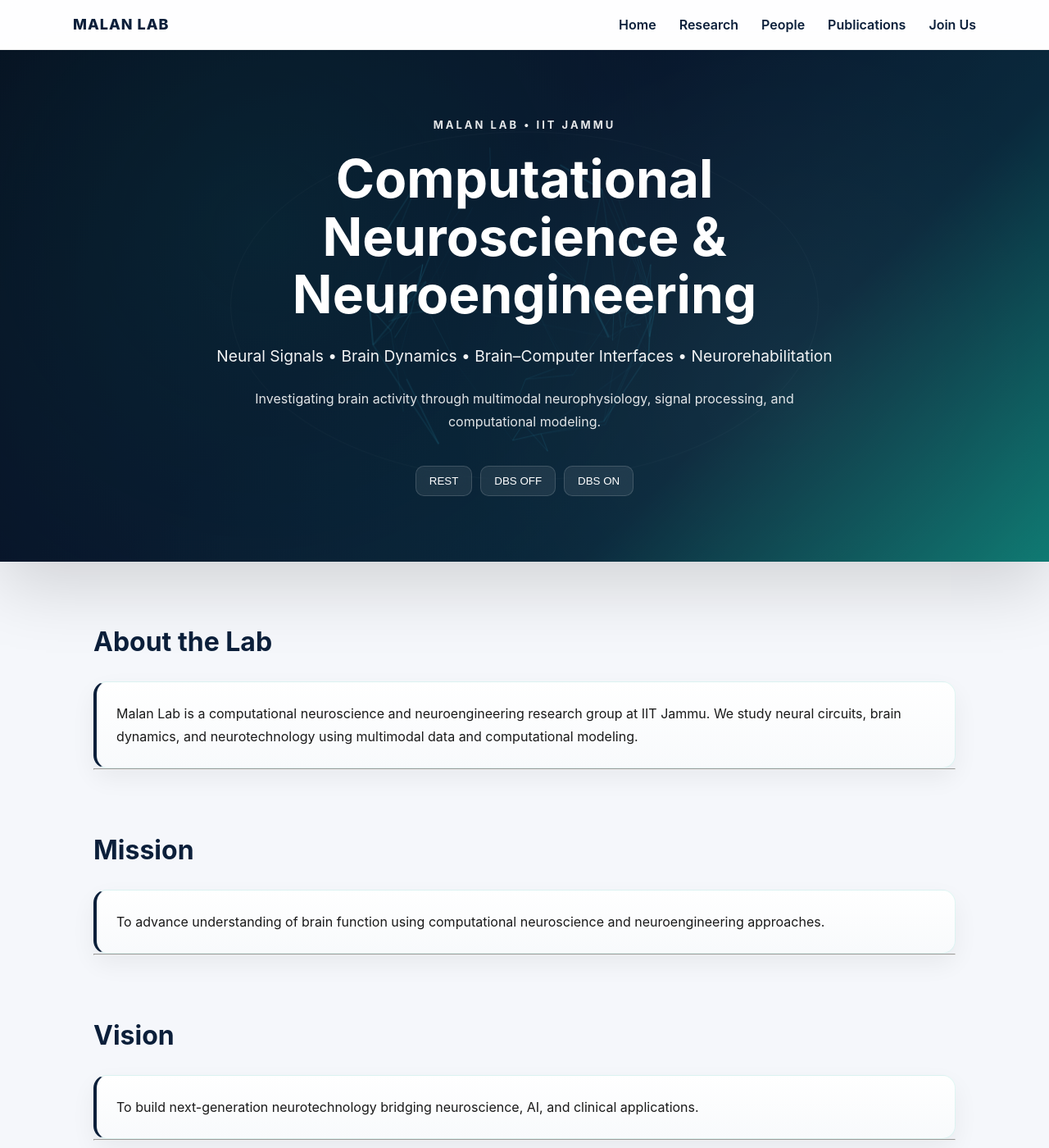
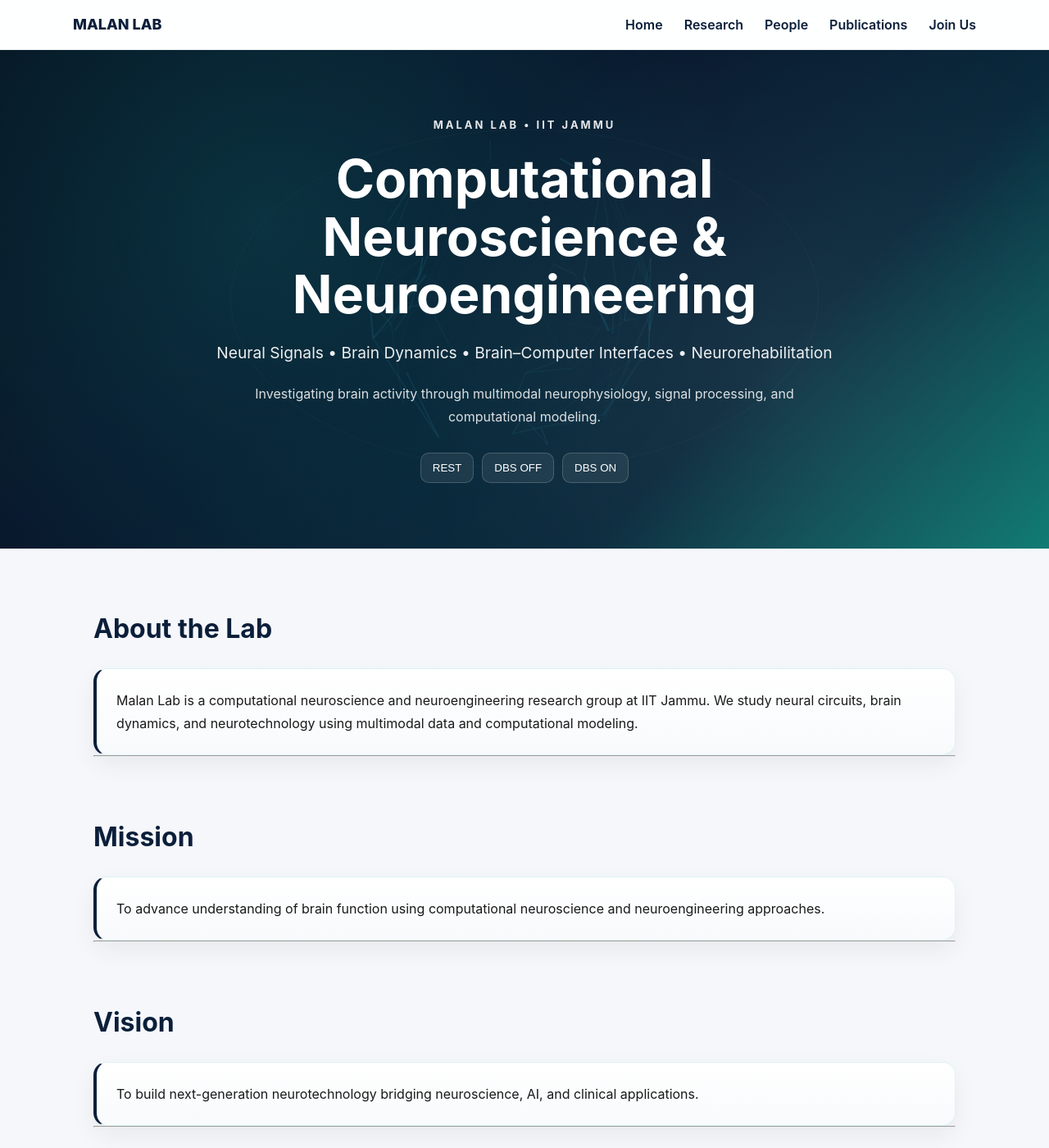
Before and after one commit to malanlab/malanlab.github.io, a Jekyll site: the page built from index.md, in a window 1280 px wide and 1400 px high. Shown: the whole window at 82% size. Built offline with Jekyll 4.4.1, drawn with Linux system fonts in a browser that asks for light colours.

Commit message:
Update style.css

```diff
--- a/assets/style.css
+++ b/assets/style.css
@@ -10,6 +10,11 @@
   box-sizing: border-box;
 }
 
+html, body {
+  width: 100%;
+  overflow-x: hidden;
+}
+
 :root {
   --primary: #0b1f3a;
   --accent: #14b8a6;
@@ -18,20 +23,17 @@
   --text: #1a1a1a;
   --muted: #64748b;
 
+  --radius: 16px;
   --space-1: 6px;
   --space-2: 12px;
   --space-3: 20px;
   --space-4: 40px;
   --space-5: 70px;
-
-  --radius: 16px;
 }
 
-html,
-body {
-  width: 100%;
-  overflow-x: hidden;
-}
+/* =========================
+   BASE
+========================= */
 
 body {
   font-family: Inter, "Segoe UI", Roboto, Arial, sans-serif;
@@ -42,7 +44,7 @@
 
 ::selection {
   background: var(--accent);
-  color: #fff;
+  color: white;
 }
 
 /* =========================
@@ -62,7 +64,6 @@
 
 h3 {
   color: var(--primary);
-  margin-bottom: 10px;
 }
 
 p {
@@ -72,7 +73,6 @@
 a {
   color: var(--primary);
   text-decoration: none;
-  transition: 0.25s;
 }
 
 a:hover {
@@ -83,14 +83,14 @@
    LAYOUT
 ========================= */
 
-.page {
-  padding-bottom: var(--space-5);
-}
-
 .container {
   max-width: 1100px;
   margin: 0 auto;
   padding: 0 24px;
+}
+
+.page {
+  padding-bottom: var(--space-5);
 }
 
 .grid {
@@ -108,7 +108,7 @@
   top: 0;
   z-index: 1000;
 
-  background: rgba(255,255,255,0.88);
+  background: rgba(255,255,255,0.9);
   backdrop-filter: blur(18px);
 
   border-bottom: 1px solid rgba(0,0,0,0.06);
@@ -129,12 +129,11 @@
   font-weight: 800;
   font-size: 18px;
   color: var(--primary);
-  letter-spacing: 1px;
 }
 
 .nav-links {
   display: flex;
-  gap: 28px;
+  gap: 26px;
 }
 
 .nav-links a {
@@ -143,7 +142,7 @@
 }
 
 /* =========================
-   HERO
+   HERO (FIXED + STABLE)
 ========================= */
 
 .hero {
@@ -151,50 +150,51 @@
   overflow: hidden;
 
   min-height: 520px;
+  width: 100%;
 
   display: flex;
+  align-items: center;
   justify-content: center;
-  align-items: center;
 
   margin-bottom: var(--space-5);
 
-  background:
-    linear-gradient(
-      135deg,
-      #081528 0%,
-      #0b1f3a 40%,
-      #0d3b53 70%,
-      #14b8a6 100%
-    );
-
-  box-shadow: 0 30px 80px rgba(0,0,0,0.15);
+  background: linear-gradient(135deg,
+    #081528 0%,
+    #0b1f3a 40%,
+    #0d3b53 70%,
+    #14b8a6 100%);
 }
 
+/* IMPORTANT: forces canvas to exist visually */
+.brain-canvas {
+  position: absolute;
+  inset: 0;
+  width: 100%;
+  height: 100%;
+  display: block;
+  z-index: 1;
+  opacity: 0.35;
+}
+
+/* soft overlay */
 .hero::before {
   content: "";
-
   position: absolute;
   inset: 0;
+  z-index: 2;
 
   background:
-    radial-gradient(circle at 25% 35%,
-      rgba(20,184,166,0.15),
-      transparent 50%),
-
-    radial-gradient(circle at 75% 65%,
-      rgba(255,255,255,0.06),
-      transparent 40%);
-
-  z-index: 1;
+    radial-gradient(circle at 25% 35%, rgba(20,184,166,0.18), transparent 55%),
+    radial-gradient(circle at 75% 65%, rgba(255,255,255,0.06), transparent 45%);
 }
 
+/* content layer */
 .hero-inner {
   position: relative;
   z-index: 3;
 
   width: 100%;
   max-width: 1100px;
-
   padding: 80px 24px;
 
   text-align: center;
@@ -207,44 +207,27 @@
 
 .hero-lab {
   font-size: 13px;
+  letter-spacing: 3px;
   font-weight: 700;
-  letter-spacing: 3px;
-
+  color: rgba(255,255,255,0.9);
   margin-bottom: 20px;
-
-  color: rgba(255,255,255,0.9);
 }
 
 .hero h1 {
-  color: #fff;
-  margin-bottom: 24px;
+  color: white;
+  margin-bottom: 20px;
 }
 
 .tagline {
-  color: rgba(255,255,255,0.95);
+  color: rgba(255,255,255,0.92);
   font-size: 1.2rem;
-  margin-bottom: 20px;
+  margin-bottom: 18px;
 }
 
 .subtitle {
-  color: rgba(255,255,255,0.88);
+  color: rgba(255,255,255,0.85);
   max-width: 760px;
   margin: 0 auto;
-}
-
-/* =========================
-   BRAIN CANVAS
-========================= */
-
-.brain-canvas {
-  position: absolute;
-  inset: 0;
-
-  width: 100%;
-  height: 100%;
-
-  z-index: 1;
-  opacity: 0.35;
 }
 
 /* =========================
@@ -252,34 +235,49 @@
 ========================= */
 
 .brain-controls {
-  margin-top: 40px;
-
+  margin-top: 30px;
   display: flex;
   justify-content: center;
   gap: 10px;
-
+  z-index: 4;
   position: relative;
-  z-index: 5;
 }
 
 .brain-controls button {
-  padding: 10px 16px;
+  padding: 10px 14px;
+  border-radius: 10px;
 
-  border-radius: 10px;
-  border: 1px solid rgba(255,255,255,0.15);
+  border: 1px solid rgba(255,255,255,0.18);
+  background: rgba(255,255,255,0.08);
 
-  background: rgba(255,255,255,0.08);
   color: white;
-
   cursor: pointer;
 
   backdrop-filter: blur(10px);
-
-  transition: 0.25s;
 }
 
 .brain-controls button:hover {
-  background: rgba(20,184,166,0.4);
+  background: rgba(20,184,166,0.35);
+}
+
+/* =========================
+   CARDS
+========================= */
+
+.card {
+  background: linear-gradient(180deg, #fff, #f8fafc);
+  padding: 24px;
+
+  border-radius: var(--radius);
+  border: 1px solid rgba(20,184,166,0.12);
+  border-left: 4px solid var(--primary);
+
+  box-shadow: 0 12px 30px rgba(0,0,0,0.06);
+}
+
+.card:hover {
+  transform: translateY(-5px);
+  border-left-color: var(--accent);
 }
 
 /* =========================
@@ -290,45 +288,6 @@
   display: grid;
   grid-template-columns: 1.4fr 1fr;
   gap: 30px;
-  align-items: center;
-}
-
-.about-grid img {
-  width: 100%;
-  border-radius: var(--radius);
-}
-
-/* =========================
-   CARDS
-========================= */
-
-.card {
-  background: linear-gradient(
-    180deg,
-    #ffffff,
-    #f8fafc
-  );
-
-  padding: 24px;
-
-  border-radius: var(--radius);
-
-  border: 1px solid rgba(20,184,166,0.12);
-  border-left: 4px solid var(--primary);
-
-  box-shadow:
-    0 12px 30px rgba(0,0,0,0.06);
-
-  transition: 0.25s;
-}
-
-.card:hover {
-  transform: translateY(-5px);
-
-  border-left-color: var(--accent);
-
-  box-shadow:
-    0 18px 50px rgba(0,0,0,0.10);
 }
 
 /* =========================
@@ -338,24 +297,14 @@
 .image-grid {
   display: grid;
   gap: 16px;
-
-  grid-template-columns:
-    repeat(auto-fit, minmax(220px, 1fr));
+  grid-template-columns: repeat(auto-fit, minmax(220px, 1fr));
 }
 
 .image-grid img {
   width: 100%;
   height: 190px;
-
   object-fit: cover;
-
   border-radius: var(--radius);
-
-  transition: 0.3s;
-}
-
-.image-grid img:hover {
-  transform: scale(1.03);
 }
 
 /* =========================
@@ -364,16 +313,11 @@
 
 .footer {
   margin-top: var(--space-5);
-
   padding: 40px 20px;
-
   text-align: center;
-
   color: var(--muted);
-
+  background: white;
   border-top: 1px solid #e5e7eb;
-
-  background: #fff;
 }
 
 /* =========================
@@ -386,21 +330,16 @@
     grid-template-columns: 1fr;
   }
 
-  .nav-container {
-    flex-direction: column;
-    gap: 12px;
+  .hero {
+    min-height: 460px;
+  }
+
+  .hero-inner {
+    padding: 60px 20px;
   }
 
   .nav-links {
     flex-wrap: wrap;
     justify-content: center;
   }
-
-  .hero {
-    min-height: 460px;
-  }
-
-  .hero-inner {
-    padding: 70px 24px;
-  }
 }
```
